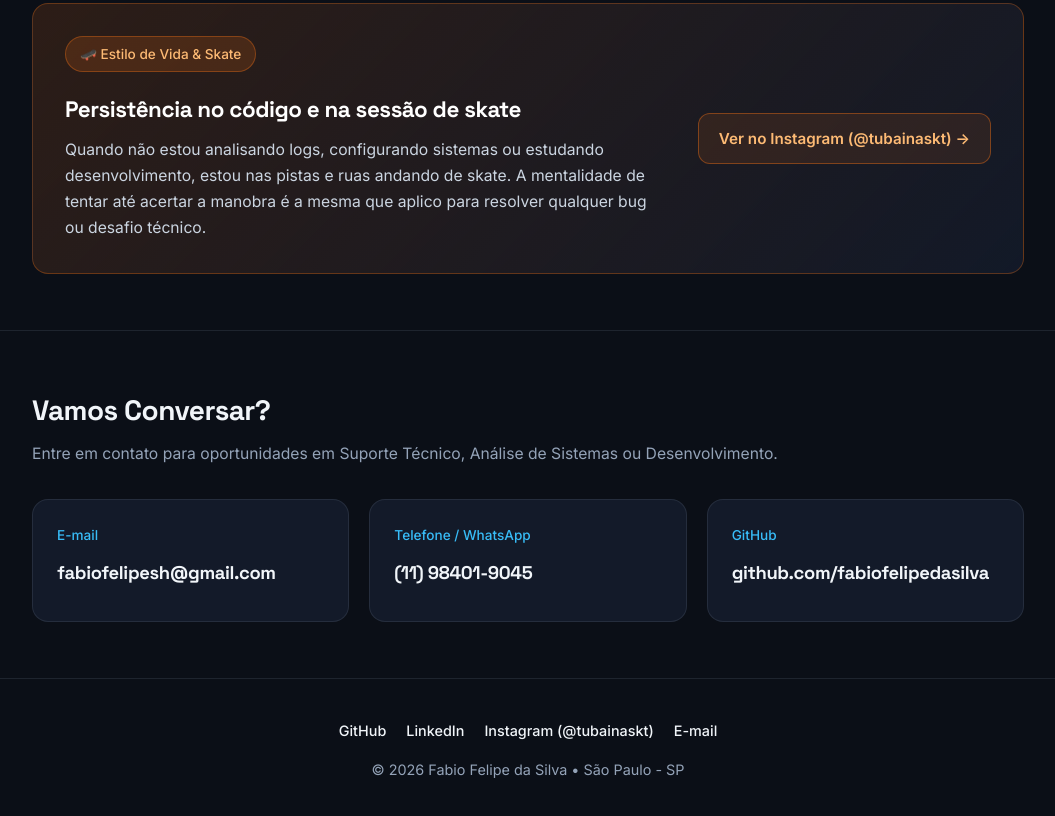
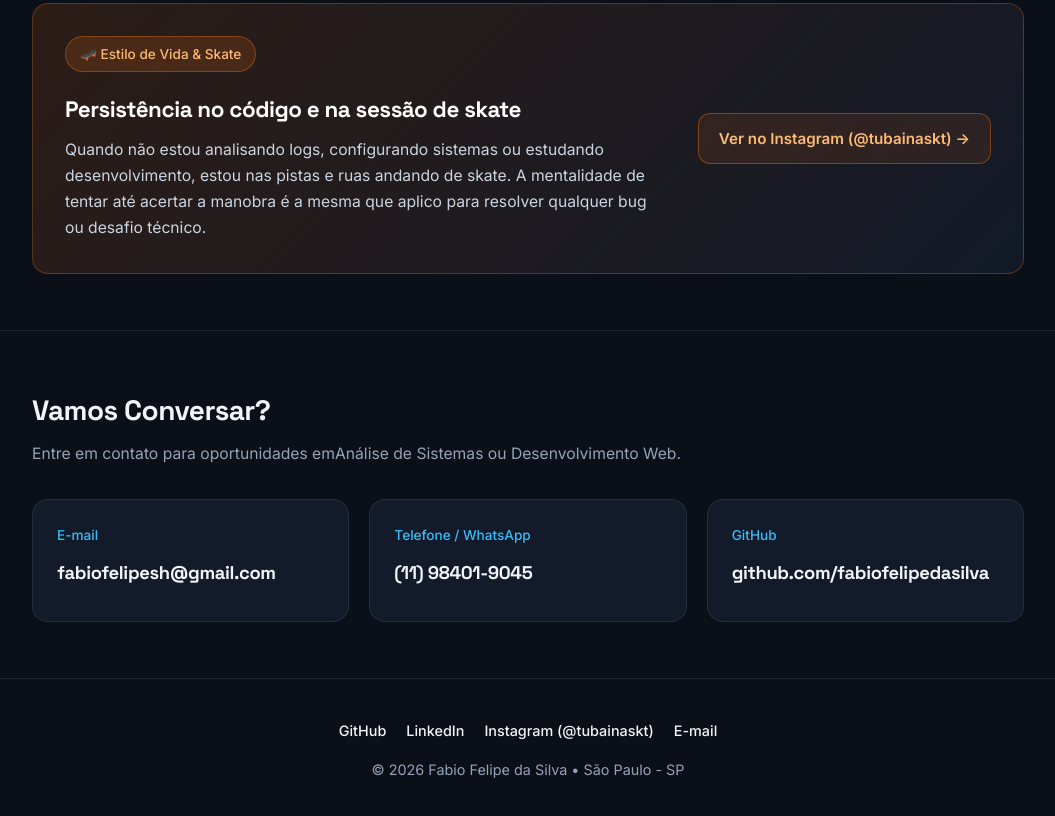
Before and after one commit to fabiofelipedasilva/Landing_page, a plain HTML site: page index.html in a window 1280 px wide. Shown: the part 2196-3012 px from the top of the page, without its empty margins (112-1167 px from the left). Drawn offline with Linux system fonts and the light colour scheme.

Commit message:
alterado index

```diff
--- a/index.html
+++ b/index.html
@@ -177,7 +177,7 @@
     <section id="contato">
       <div class="container">
         <h2 class="section-title">Vamos Conversar?</h2>
-        <p class="section-subtitle">Entre em contato para oportunidades em Suporte Técnico, Análise de Sistemas ou Desenvolvimento.</p>
+        <p class="section-subtitle">Entre em contato para oportunidades emAnálise de Sistemas ou Desenvolvimento Web.</p>
 
         <div class="grid-3">
           <a href="mailto:fabiofelipesh@gmail.com" class="card">
```
